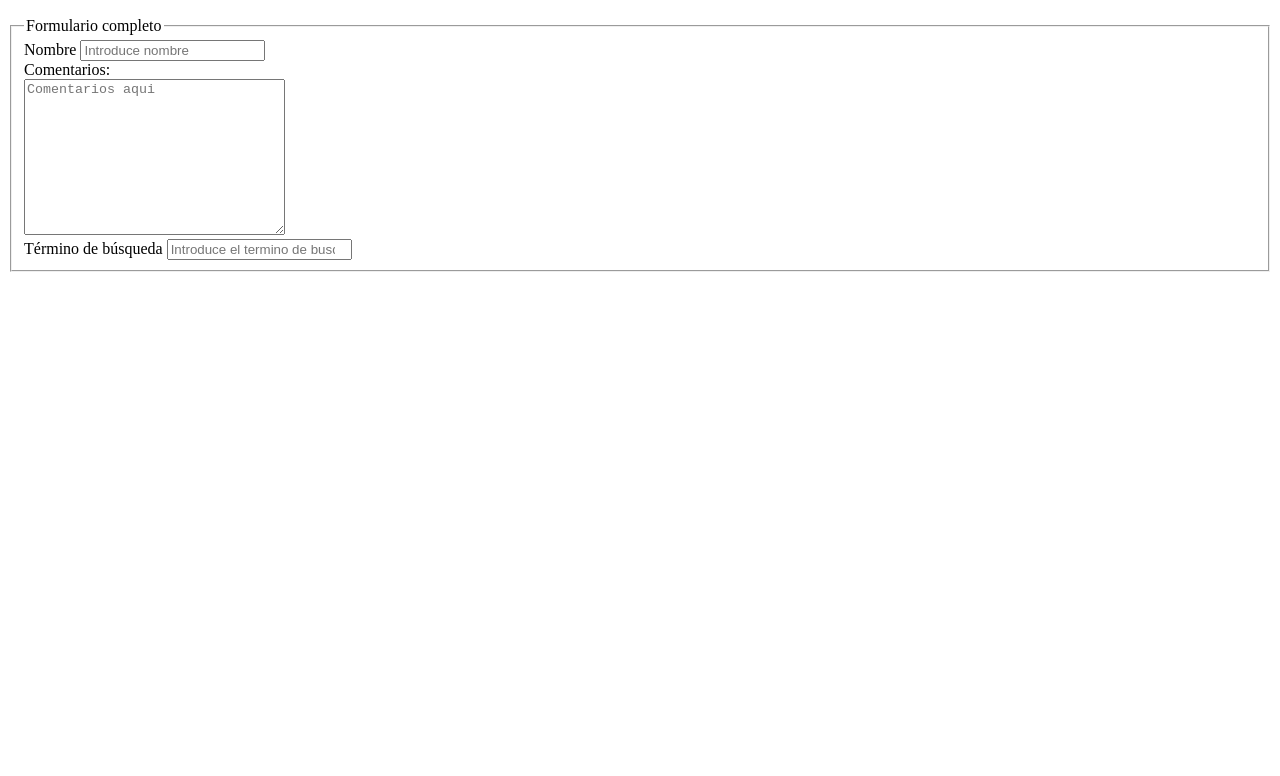
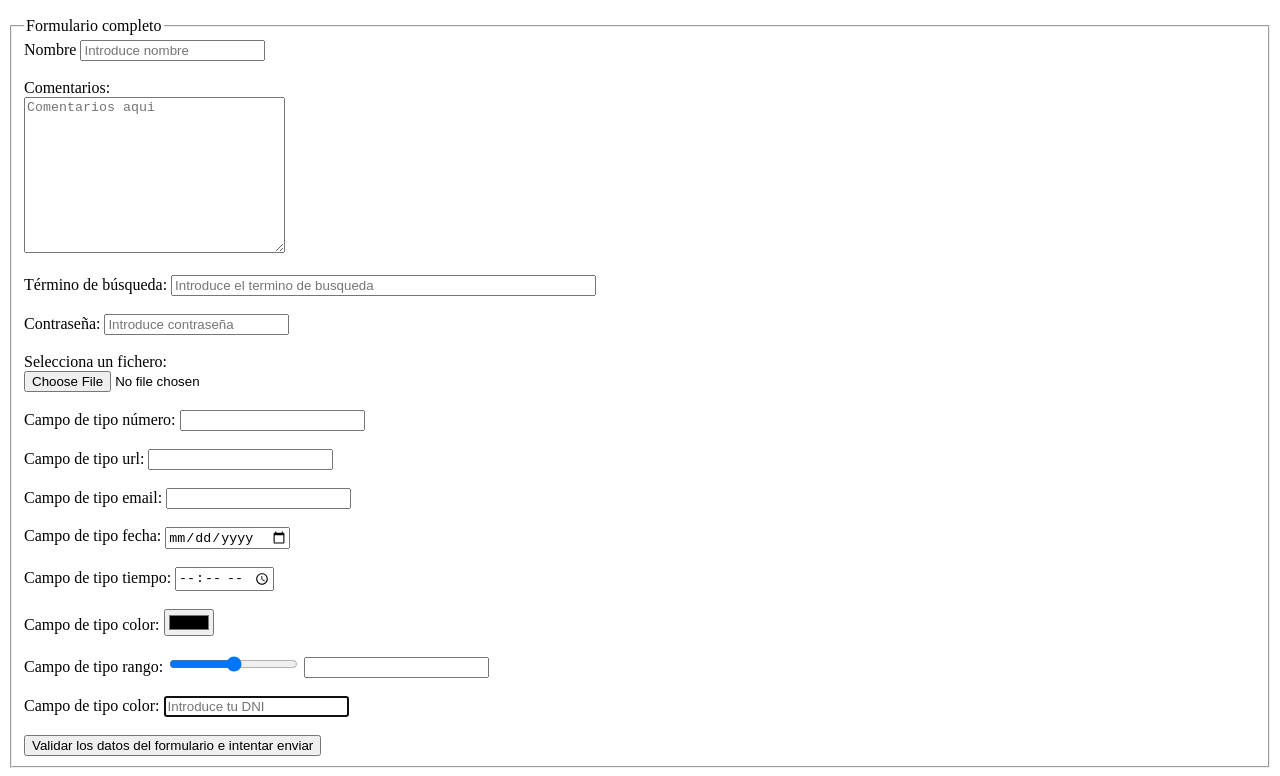
Before and after one commit to kkostadinkc/UT1DIW, a plain HTML site: page Sesion 5 (26-09-2019)/Ejercicio1.html in a window 1280 px wide. Shown: the part 110-886 px from the top of the page. Before the commit the page ends 800 px from the top, so only its background shows below. Drawn offline with Linux system fonts and the light colour scheme.

Commit message:
Version 2.0 de la rama sesion5: formularios y anclas

```diff
--- a/Sesion 5 (26-09-2019)/Ejercicio1.html
+++ b/Sesion 5 (26-09-2019)/Ejercicio1.html
@@ -5,6 +5,11 @@
     <meta name="viewport" content="width=device-width, initial-scale=1.0">
     <meta http-equiv="X-UA-Compatible" content="ie=edge">
     <title>Ejercicio 1 - Sesion 5</title>
+    <script>
+        function mostrarValorRango(valor){
+            document.getElementById('camporangomostrar').value=valor;
+        }
+    </script>
 </head>
 <body>
     <h1>Sesion 5</h1>
@@ -14,16 +19,64 @@
             <legend>Formulario completo</legend>
 
             <label for="campotexto1">Nombre</label>
-            <input type="text" id="campotexto1" placeholder="Introduce nombre">
-            <br>
+            <input type="text" id="campotexto1" placeholder="Introduce nombre" required>
+            <br><br>
 
             <label for="areatexto1id">Comentarios:</label>
             <br>
             <textarea name="areatexto1" id="areatexto1id" cols="30" rows="10" placeholder="Comentarios aqui"></textarea>
+            <br><br>
+
+            <label for="campobusqueda1id">Término de búsqueda:</label>
+            <input type="search" id="campobusqueda1id" name="campobusqueda1" placeholder="Introduce el termino de busqueda" size="50" maxlength="40" >
+            <br><br>
+
+            <label for="campocontrasena1id">Contraseña:</label>
+            <input type="password" id="campocontrasena1id" name="campocontrasena1" placeholder="Introduce contraseña"  required>
+            <br><br>
+
+            <label for="fichero1id">Selecciona un fichero:</label>
             <br>
+            <input type="file" id="fichero1id" name="fichero1" >
+            <br><br>
 
-            <label for="campobusqueda1id">Término de búsqueda</label>
-            <input type="search" id="campobusqueda1id" name="campobusqueda1" placeholder="Introduce el termino de busqueda">
+            <label for="camponumero1id">Campo de tipo número:</label>
+            <input type="number" id="camponumero1id" name="camponumero1" step="4">
+            <br><br>
+
+            <label for="campourl1id">Campo de tipo url:</label>
+            <input type="url" id="campourl1id" name="campourl1" required>
+            <br><br>
+
+            <label for="campoemail1id">Campo de tipo email:</label>
+            <input type="email" id="campoemail1id" name="capoemail1" required>
+            <br><br>
+
+            <label for="campodate1id">Campo de tipo fecha:</label>
+            <input type="date" id="campodate1id" name="campodate1" required>
+            <br><br>
+
+            <label for="campodate1id">Campo de tipo tiempo:</label>
+            <input type="time" id="campotime1id" name="campotime1" required>
+            <br><br>
+
+            <label for="campocolor1id">Campo de tipo color:</label>
+            <input type="color" id="campocolor1id" name="campocolor1" required>
+            <br><br>
+
+            <label for="camporangoid">Campo de tipo rango:</label>
+            <input type="range" id="camporango1id" name="camporango1" title="Selecciona un valor del rango " min="0" max="10" value="5" step="1"  onchange="mostrarValorRango(this.value)" required>
+            <input type="text" id="camporangomostrar">
+            <br><br>
+
+            <label for="campodni1id">Campo de tipo color:</label>
+            <input type="text" id="campodni1id" name="campodni1" placeholder="Introduce tu DNI" title="Introduce tu DNI: 8 números y una letra A a la Z" autofocus required pattern="[0-9]{8}[A-Z]{1}">
+            <br><br>
+
+
+            <label for=""></label>
+            <input type="submit" value="Validar los datos del formulario e intentar enviar">
+
         </fieldset>
     </form>
 </body>
```
Also changed, not shown: Sesion 5 (26-09-2019)/Capturas de pantalla/1. Git .PNG (added), Sesion 5 (26-09-2019)/Capturas de pantalla/2. captura del codigo y la presentacion de la pagina.PNG (added).
